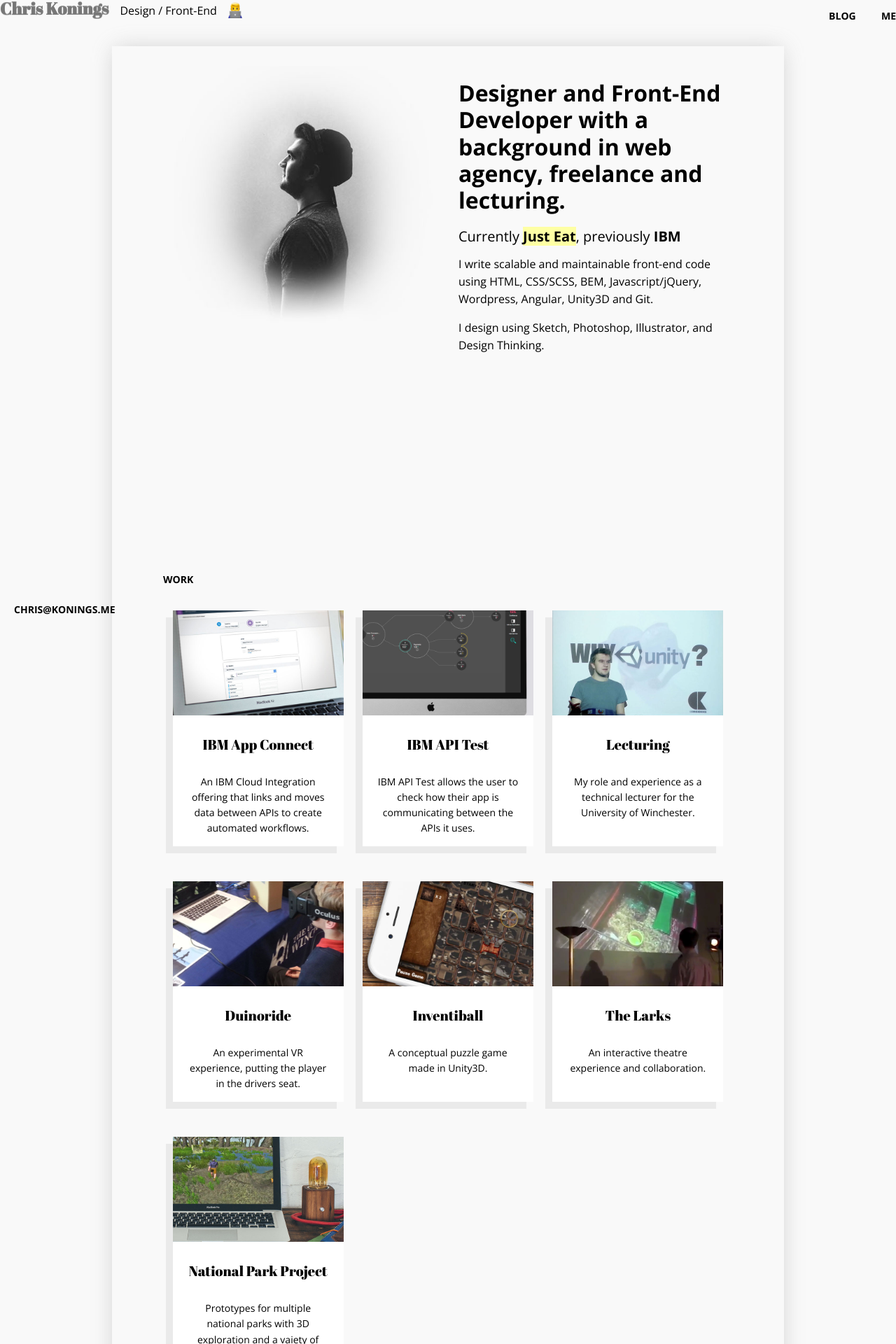
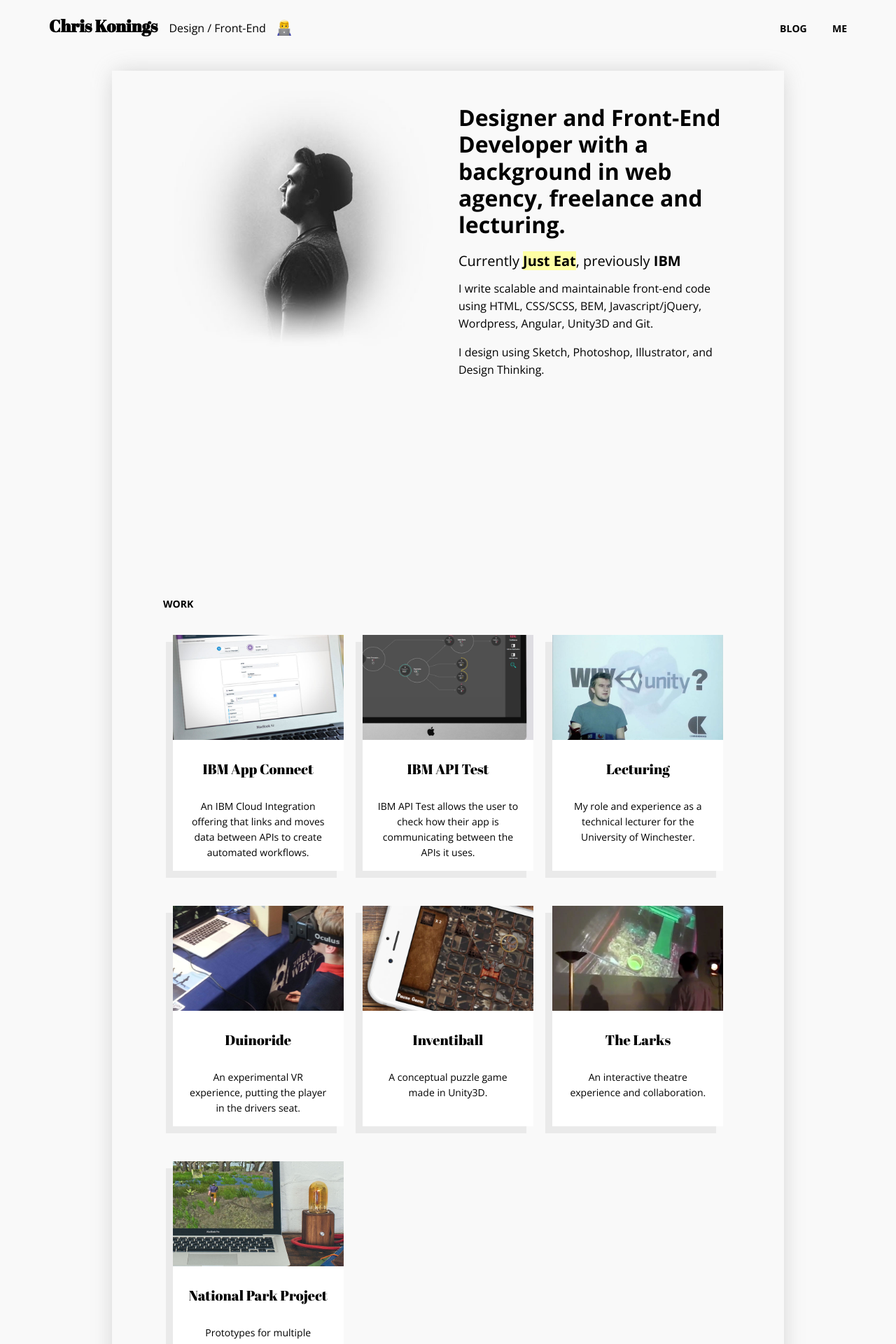
Before and after one commit to chriskonings/chriskonings.github.io, a Jekyll site: the page built from index.html, in a window 1280 px wide. Shown: the top 1920 px of the page at 70% size. Built offline with Jekyll 4.4.1, drawn with Linux system fonts in a browser that asks for light colours.

Commit message:
switched to fixed grid and started converting

```diff
--- a/_css/_components/_block.scss
+++ b/_css/_components/_block.scss
@@ -32,7 +32,7 @@
 .hero {
   position: relative;
   padding: 0;
-  @media only screen and (min-width: 960px) {
+  @media only screen and (min-width: 992px) {
     height: calc(90vh - 5em);
     max-height: 700px;
     padding: .5em;
--- a/_css/_layout/_grid.scss
+++ b/_css/_layout/_grid.scss
@@ -32,6 +32,10 @@
 
   @media (min-width: map-get($grid-breakpoints, lg)) {
     width: map-get($grid-max-widths, lg);
+  }
+
+  @media (min-width: map-get($grid-breakpoints, xl)) {
+    width: map-get($grid-max-widths, xl);
   }
 }
 
--- a/_css/_layout/_nav.scss
+++ b/_css/_layout/_nav.scss
@@ -1,10 +1,7 @@
-.nav-wrapper {
-  width: 100%;
-}
-
 .nav {
   text-align: center;
   padding: 0;
+  line-height: inherit;
   @media only screen and (min-width: 768px) {
     text-align: right;
     :first-child {
--- a/_includes/footer.html
+++ b/_includes/footer.html
@@ -1,5 +1,6 @@
-    <footer class="footer">
-        <a class="footer__anchor" href="mailto:chris.konings.me" alt="IBM Design" target="_blank"><span class="v-align">chris@konings.me</span></a>
-    </footer>
+      <footer class="footer">
+          <a class="footer__anchor" href="mailto:chris.konings.me" alt="IBM Design" target="_blank"><span class="v-align">chris@konings.me</span></a>
+      </footer>
+    </div>
   </body>
 </html>
--- a/_includes/header.html
+++ b/_includes/header.html
@@ -11,14 +11,15 @@
     <script {% if current.length > 0 %}src="../assets/prism.js?v=1"{% else %}src="../../assets/prism.js?v=1"{% endif %}></script>
     <script {% if current.length > 0 %}src="../assets/scripts.js?v=1"{% else %}src="../../assets/scripts.js?v=1"{% endif %}></script>
   </head>
-  <body class="grid">
+  <body class="container">
+    <div class="grid-fixed">
       <header class="row header">
-        <div class="col-md-6 header__name">
+        <div class="col-md-7 header__name">
           <a class="header__link" href="/">Chris Konings</a>
           <span class="header__role">Design / Front-End</span>
           <img class="header__emoji" src="../../assets/emoji.png" alt="emoji">
         </div>
-        <nav class="col-md-6 nav-wrapper">
+        <nav class="col-md-5">
           <ul class="nav">
             <li class="nav__item">
               <a class="nav__item-link" href="https://medium.com/@chriskonings" target="_blank">blog</a>
--- a/index.html
+++ b/index.html
@@ -9,11 +9,9 @@
 
 
 <div class="row hero">
-
   <div class="col-md-6">
     <img class="block__image" src="../assets/me.jpg">
   </div>
-
   <div class="col-md-6">
     <h1>
       Designer and Front-End Developer with a background in web agency, freelance and lecturing.
@@ -26,7 +24,6 @@
       I design using Sketch, Photoshop, Illustrator, and Design Thinking.
     </p>
   </div>
-
 </div>
 
 <div class="row">
@@ -53,6 +50,7 @@
       <li class="card card--filler"></li>
     </ul>
   </div>
+
   <div class="block block--rise" id="work">
     <h3>Side-projects</h3>
     <ul class="post-list">
```
Also changed, not shown: _css/_components/_post.scss (+6 -5 lines), _css/_layout/_header.scss (+6 -3 lines), _css/main.scss (+7 -3 lines), assets/main.min.css, 1 other file.
